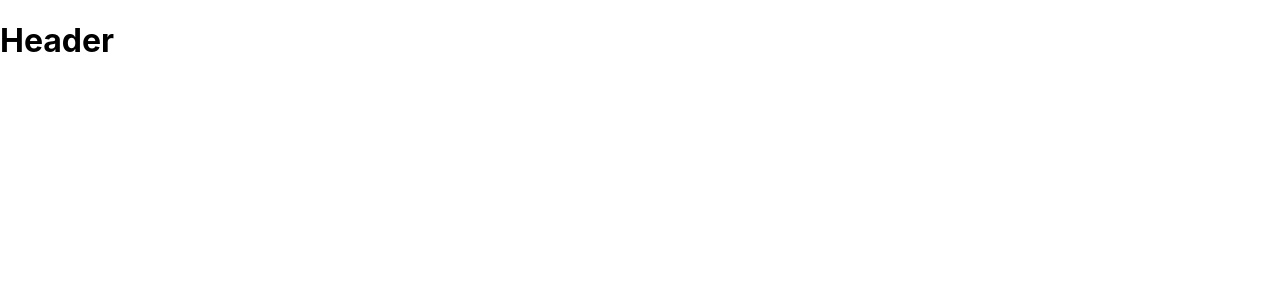
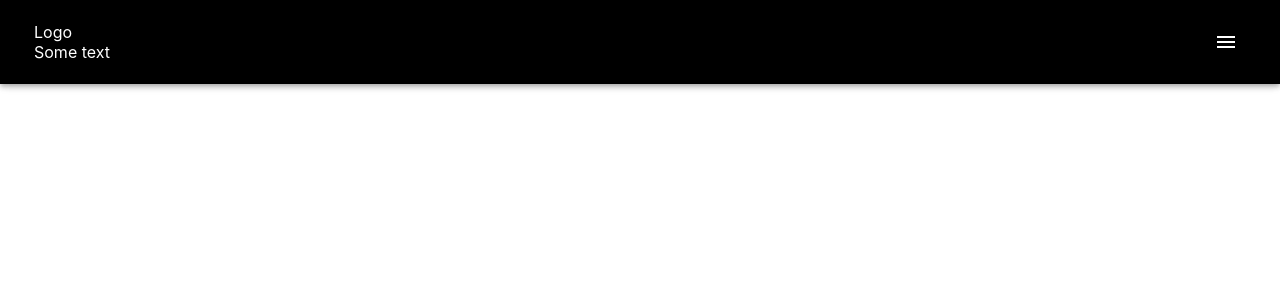
Before and after one commit to goclfc/udemyreact, a React (Create React App) app: page / in a window 1280 px wide. Shown: the top 300 px of the page. Built offline with nearby package versions, Linux system fonts and the light colour scheme.

Commit message:
header
update header js

```diff
--- a/src/components/header/Header.js
+++ b/src/components/header/Header.js
@@ -1,8 +1,31 @@
 import React from 'react';
-
+import {AppBar,Toolbar,IconButton} from '@mui/material';
+import MenuIcon from '@mui/icons-material/Menu';
 const Header = () => {
     return (
-        <h1> Header</h1>
+        <AppBar
+            position="fixed"
+            style={{
+                backgroundColor:"black",
+                padding:"10px"
+            }}
+        >
+            <Toolbar>
+                <div style={{display:'block'}}>
+                <div> Logo </div>
+                <div> Some text </div>
+                </div>
+                <IconButton
+                    aria-label="Menu"
+                    color="inherit"
+                    style={{
+                        marginLeft:'auto',
+                    }}
+                >
+                  <MenuIcon/>
+                </IconButton>
+            </Toolbar>
+        </AppBar>
     )
 }
 export default Header;
```
